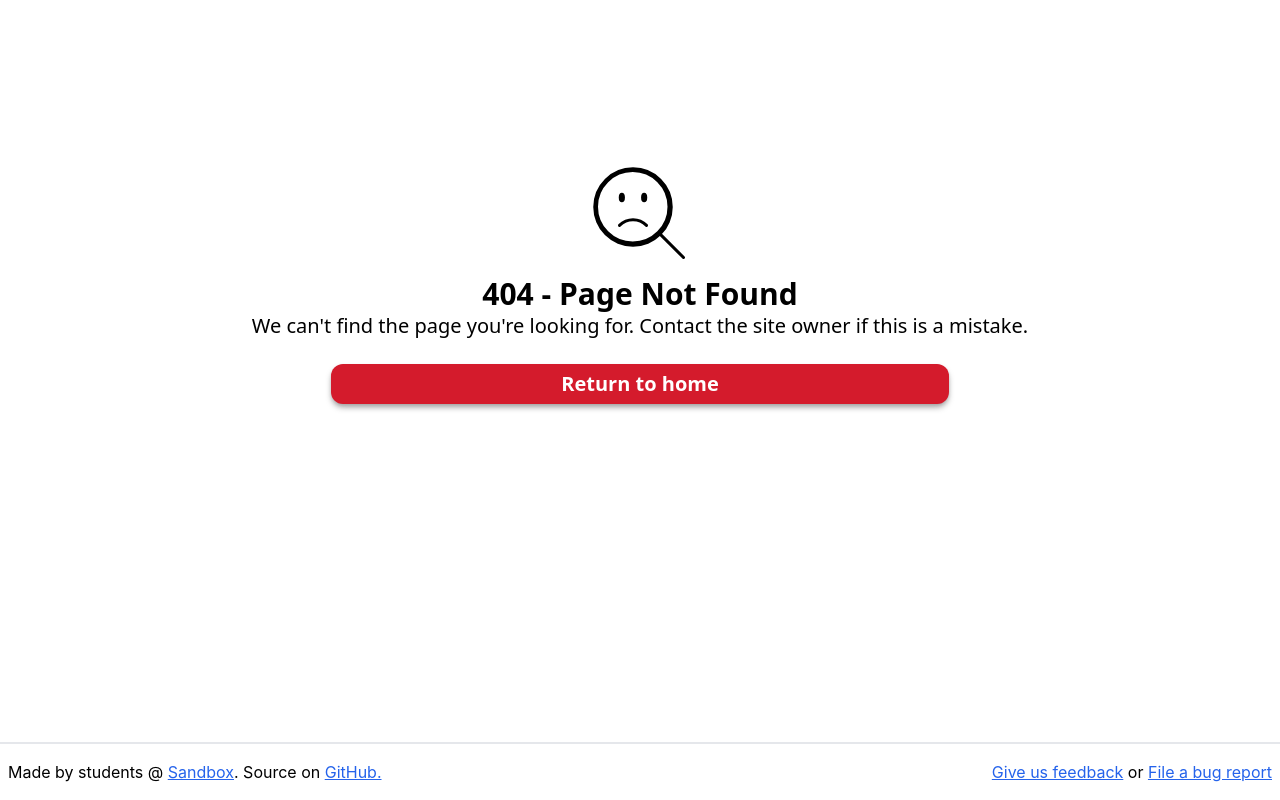
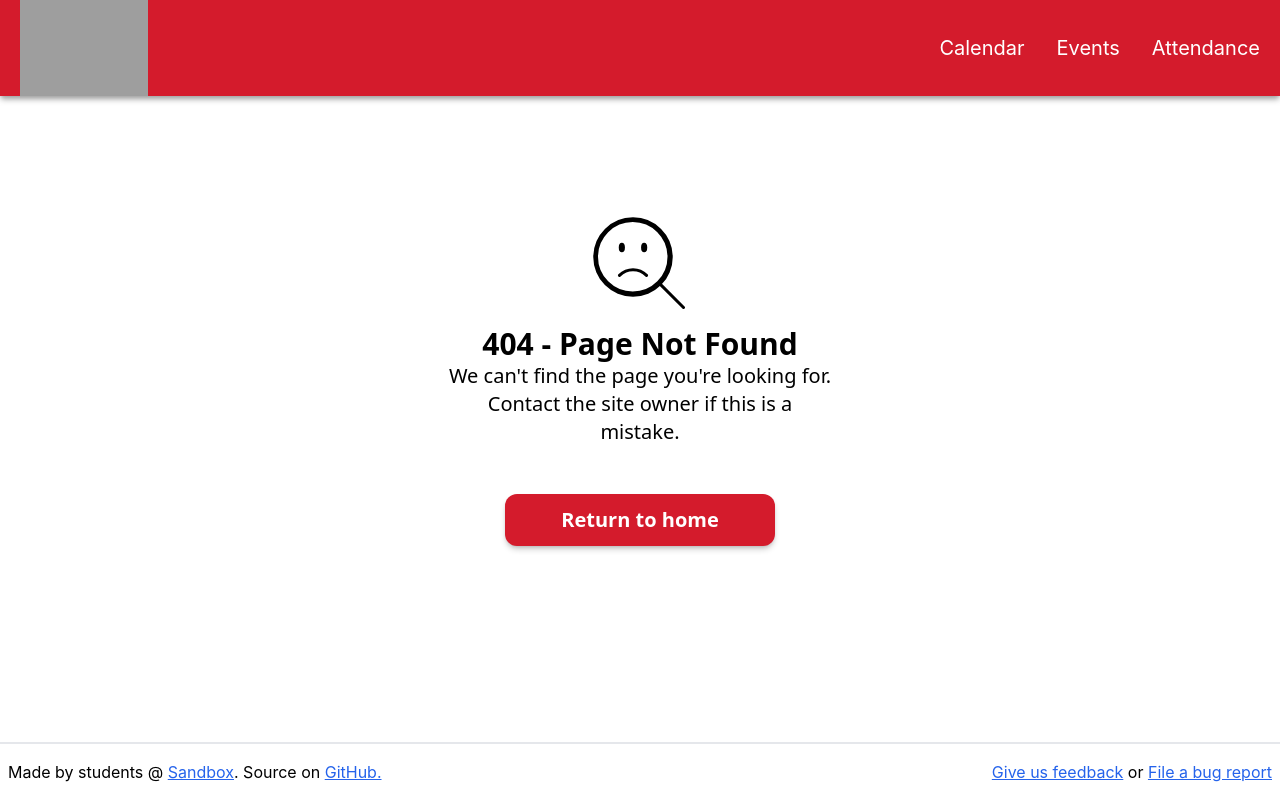
Before and after one commit to sandboxnu/sga-tooling, a React (Create React App) app: page / in a window 1280 px wide. Built offline with nearby package versions, Linux system fonts and the light colour scheme; grey boxes are pictures that could not be loaded.

Commit message:
made style & styling changes based on pr comments

```diff
--- a/src/App.tsx
+++ b/src/App.tsx
@@ -1,8 +1,8 @@
-import { Menu } from '@headlessui/react';
 import React, { createContext, useState } from 'react';
 import './App.css';
 import Error404 from './components/Error404';
 import Footer from './components/Footer';
+import Menu from './components/Menu';
 
 export type User = number | null
 
--- a/src/components/Error404.tsx
+++ b/src/components/Error404.tsx
@@ -6,11 +6,11 @@ const Error404 = ():ReactElement => {
         <div>
             <div className="flex flex-col items-center justify-center mx-2xl min-h-[70vh]">
                 <img src={SVGFile} alt="" />
-                <div className="flex flex-col items-center font-sans mt-1 mb-6">
+                <div className="flex flex-col items-center font-sans mt-1 mb-12">
                     <h1 className="text-3xl font-bold text-center">404 - Page Not Found</h1>
-                    <p className="text-xl text-center">We can't find the page you're looking for. Contact the site owner if this is a mistake. </p>
+                    <p className="text-xl text-center max-w-sm">We can't find the page you're looking for. Contact the site owner if this is a mistake. </p>
                 </div>
-                <button className="bg-sgared text-white font-sans font-bold text-xl rounded-xl shadow-md shadow-neutral-400 px-[18vw] py-[0.8vh]">Return to home</button>
+                <button className="button-base-red rounded-xl py-3 px-14 md:[py-5 px-20]">Return to home</button>
             </div>
         </div>
     );
--- a/src/components/LoginPage.tsx
+++ b/src/components/LoginPage.tsx
@@ -31,7 +31,7 @@ const LoginPage = (): ReactElement => {
             />
             <button
               onClick={(e) => login()}
-              className="w-full my-2.5 bg-sgared text-white text-2xl font-semibold rounded-lg px-2.5 py-4 hover:bg-sgared-hover active:bg-sgared-active"
+              className="w-full my-2.5 bg-sga-red text-white text-2xl font-semibold rounded-lg px-2.5 py-4 hover:bg-sga-red-hover active:bg-sga-red-active"
             >
               Log In
             </button>
--- a/src/components/Menu.tsx
+++ b/src/components/Menu.tsx
@@ -10,7 +10,7 @@ const Menu = (): ReactElement => {
   const navigation = ["Calendar", "Events", "Attendance"];
 
   return (
-    <div className="flex items-center justify-between space-x-16 md:space-x-0 lg:space-x-0 min-w-100 h-24 bg-sgared px-5 shadow-md shadow-neutral-400">
+    <div className="flex items-center justify-between space-x-16 md:space-x-0 lg:space-x-0 min-w-100 h-24 bg-sga-red px-5 shadow-md shadow-neutral-400">
       <div>
         <img
           src="https://images.squarespace-cdn.com/content/v1/5939fcd1db29d6ec60929205/1599605891670-HLWDP9UQBSK6XT6DLF3A/SGA+White+Text+Transparent.png%3Fformat=1500w"
--- a/src/styles.css
+++ b/src/styles.css
@@ -8,4 +8,20 @@
     .link {
         @apply underline text-blue-600 cursor-pointer hover:text-blue-800 visited:text-purple-600;
     }
+
+    .text-body-mobile {
+        @apply font-normal text-base leading-5;
+    }
+
+    .button-base {
+        @apply flex flex-row justify-center items-center rounded h-fit not-italic font-bold text-xl font-sans py-1;
+    }
+
+    .button-base-red {
+        @apply button-base bg-sga-red text-white shadow-md shadow-black/20;
+    }
+
+    .button-base-white {
+        @apply button-base border border-solid border-black bg-white;
+    }
 }
--- a/tailwind.config.js
+++ b/tailwind.config.js
@@ -4,9 +4,9 @@ module.exports = {
   theme: {
     extend: {
       colors: {
-        'sgared': '#D41B2C',
-        'sgared-hover': '#b51727',
-        'sgared-active': '#87121d',
+        'sga-red': '#D41B2C',
+        'sga-red-hover': '#b51727',
+        'sga-red-active': '#87121d',
         'transparent-gray': '#ECECEC52',
         'alert-yellow': '#FFEDC0'
       },
```
